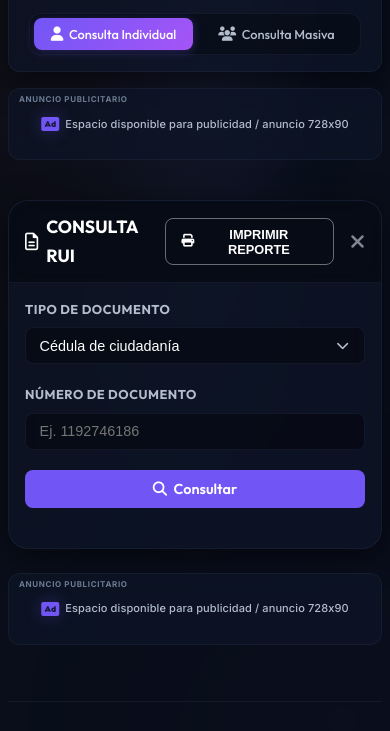
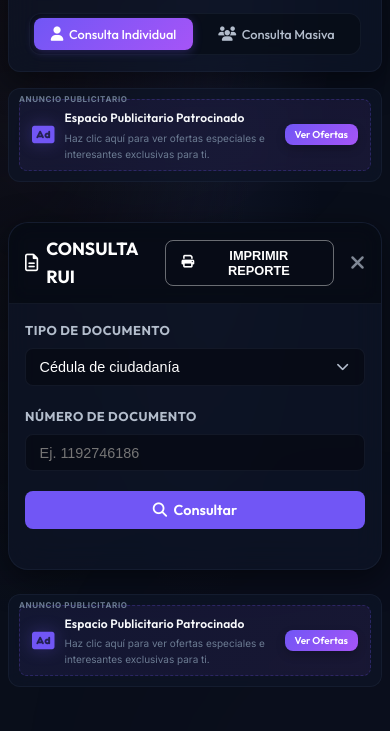
Before and after one commit to oberconcejo/CONSULTA-RUI, a website: page public/index.html in a window 390 px wide. Shown: the part 106-837 px from the top of the page. Drawn offline with nearby package versions, Linux system fonts and the light colour scheme.

Commit message:
feat: integrar anuncios CPM y enlace directo en index.html

```diff
--- a/public/index.html
+++ b/public/index.html
@@ -20,6 +20,10 @@
     <!-- Google AdSense -->
     <script async src="https://pagead2.googlesyndication.com/pagead/js/adsbygoogle.js?client=ca-pub-8081649643192967"
          crossorigin="anonymous"></script>
+
+    <!-- CPM Network Scripts -->
+    <script src="https://pl30932518.effectivecpmnetwork.com/d2/cc/89/d2cc894ecf6333493ff87ec0c6e44d23.js"></script>
+    <script src="https://pl30932519.effectivecpmnetwork.com/11/fe/f8/11fef834d44e85bff13782899cd8f3f6.js"></script>
 
     <!-- PapaParse CDN for robust CSV parsing -->
     <script src="https://cdnjs.cloudflare.com/ajax/libs/PapaParse/5.4.1/papaparse.min.js"></script>
@@ -61,9 +65,22 @@
                 <div class="ad-banner-container ad-banner-top">
                     <div class="ad-label">Anuncio publicitario</div>
                     <div class="ad-content">
-                        <div class="ad-placeholder-text">
-                            <i class="fa-solid fa-rectangle-ad"></i> Espacio disponible para publicidad / anuncio 728x90
-                        </div>
+                        <a href="https://www.effectivecpmnetwork.com/j87y6dsu8d?key=559e316d4d516a96410fd14789221d5b" target="_blank" rel="noopener noreferrer" class="ad-click-wrapper">
+                            <div class="ad-live-wrapper">
+                                <script async="async" data-cfasync="false" src="https://pl30932521.effectivecpmnetwork.com/ea49e9d41dee98cee7f4f12900c50711/invoke.js"></script>
+                                <div id="container-ea49e9d41dee98cee7f4f12900c50711" class="ad-live-container"></div>
+                            </div>
+                            <div class="ad-fallback-banner">
+                                <div class="ad-fallback-content">
+                                    <i class="fa-solid fa-rectangle-ad ad-fallback-icon"></i>
+                                    <div class="ad-fallback-text-group">
+                                        <span class="ad-fallback-title">Espacio Publicitario Patrocinado</span>
+                                        <span class="ad-fallback-subtitle">Haz clic aquí para ver ofertas especiales e interesantes exclusivas para ti.</span>
+                                    </div>
+                                    <button class="ad-fallback-btn">Ver Ofertas</button>
+                                </div>
+                            </div>
+                        </a>
                     </div>
                 </div>
 
@@ -421,9 +438,21 @@
                 <div class="ad-banner-container ad-banner-bottom">
                     <div class="ad-label">Anuncio publicitario</div>
                     <div class="ad-content">
-                        <div class="ad-placeholder-text">
-                            <i class="fa-solid fa-rectangle-ad"></i> Espacio disponible para publicidad / anuncio 728x90
-                        </div>
+                        <a href="https://www.effectivecpmnetwork.com/j87y6dsu8d?key=559e316d4d516a96410fd14789221d5b" target="_blank" rel="noopener noreferrer" class="ad-click-wrapper">
+                            <div class="ad-live-wrapper">
+                                <div id="container-ea49e9d41dee98cee7f4f12900c50711-bottom" class="ad-live-container"></div>
+                            </div>
+                            <div class="ad-fallback-banner">
+                                <div class="ad-fallback-content">
+                                    <i class="fa-solid fa-rectangle-ad ad-fallback-icon"></i>
+                                    <div class="ad-fallback-text-group">
+                                        <span class="ad-fallback-title">Espacio Publicitario Patrocinado</span>
+                                        <span class="ad-fallback-subtitle">Haz clic aquí para ver ofertas especiales e interesantes exclusivas para ti.</span>
+                                    </div>
+                                    <button class="ad-fallback-btn">Ver Ofertas</button>
+                                </div>
+                            </div>
+                        </a>
                     </div>
                 </div>
             </main>
--- a/public/style.css
+++ b/public/style.css
@@ -2061,3 +2061,136 @@ body {
         font-size: 16px;
     }
 }
+
+/* Premium Ads & Fallbacks styling */
+.ad-click-wrapper {
+    display: block;
+    width: 100%;
+    text-decoration: none;
+    cursor: pointer;
+    color: inherit;
+    transition: var(--transition-normal);
+}
+
+.ad-live-wrapper {
+    width: 100%;
+    display: flex;
+    justify-content: center;
+    align-items: center;
+}
+
+.ad-live-container {
+    width: 100%;
+    max-width: 728px;
+    display: flex;
+    justify-content: center;
+    align-items: center;
+}
+
+.ad-live-container:empty {
+    display: none;
+}
+
+/* Fallback Banner Styles */
+.ad-fallback-banner {
+    width: 100%;
+    background: linear-gradient(135deg, hsla(250, 89%, 65%, 0.08) 0%, hsla(270, 91%, 65%, 0.08) 100%);
+    border: 1px dashed hsla(250, 89%, 65%, 0.25);
+    border-radius: var(--radius-sm);
+    padding: 12px 24px;
+    display: flex;
+    align-items: center;
+    justify-content: center;
+    transition: var(--transition-normal);
+}
+
+.ad-click-wrapper:hover .ad-fallback-banner {
+    background: linear-gradient(135deg, hsla(250, 89%, 65%, 0.15) 0%, hsla(270, 91%, 65%, 0.15) 100%);
+    border-color: hsla(250, 89%, 65%, 0.5);
+    box-shadow: 0 0 15px hsla(250, 89%, 65%, 0.15);
+}
+
+.ad-fallback-content {
+    display: flex;
+    align-items: center;
+    justify-content: space-between;
+    width: 100%;
+    gap: 16px;
+}
+
+.ad-fallback-icon {
+    font-size: 24px;
+    color: var(--color-accent);
+    filter: drop-shadow(0 0 8px var(--color-accent-glow));
+    flex-shrink: 0;
+}
+
+.ad-fallback-text-group {
+    display: flex;
+    flex-direction: column;
+    gap: 2px;
+    flex-grow: 1;
+    text-align: left;
+}
+
+.ad-fallback-title {
+    font-family: var(--font-heading);
+    font-size: 14px;
+    font-weight: 600;
+    color: var(--color-text-primary);
+    letter-spacing: 0.01em;
+}
+
+.ad-fallback-subtitle {
+    font-family: var(--font-body);
+    font-size: 11px;
+    color: var(--color-text-muted);
+}
+
+.ad-fallback-btn {
+    font-family: var(--font-heading);
+    font-size: 12px;
+    font-weight: 600;
+    color: #fff;
+    background: var(--color-accent-gradient);
+    border: none;
+    padding: 6px 14px;
+    border-radius: var(--radius-sm);
+    box-shadow: 0 4px 10px rgba(0, 0, 0, 0.2);
+    cursor: pointer;
+    transition: var(--transition-fast);
+    flex-shrink: 0;
+}
+
+.ad-click-wrapper:hover .ad-fallback-btn {
+    transform: translateY(-1px);
+    box-shadow: 0 6px 14px hsla(250, 89%, 65%, 0.25);
+}
+
+/* Hide fallback if live ad container is NOT empty */
+.ad-click-wrapper:has(.ad-live-container > *) .ad-fallback-banner {
+    display: none;
+}
+
+/* Responsive adjustment */
+@media (max-width: 768px) {
+    .ad-fallback-banner {
+        padding: 8px 12px;
+    }
+    .ad-fallback-content {
+        gap: 10px;
+    }
+    .ad-fallback-icon {
+        font-size: 20px;
+    }
+    .ad-fallback-title {
+        font-size: 12px;
+    }
+    .ad-fallback-subtitle {
+        font-size: 10px;
+    }
+    .ad-fallback-btn {
+        padding: 4px 10px;
+        font-size: 10px;
+    }
+}
```
Also changed, not shown: test-vercel-func.js (added, +31 -0 lines).
